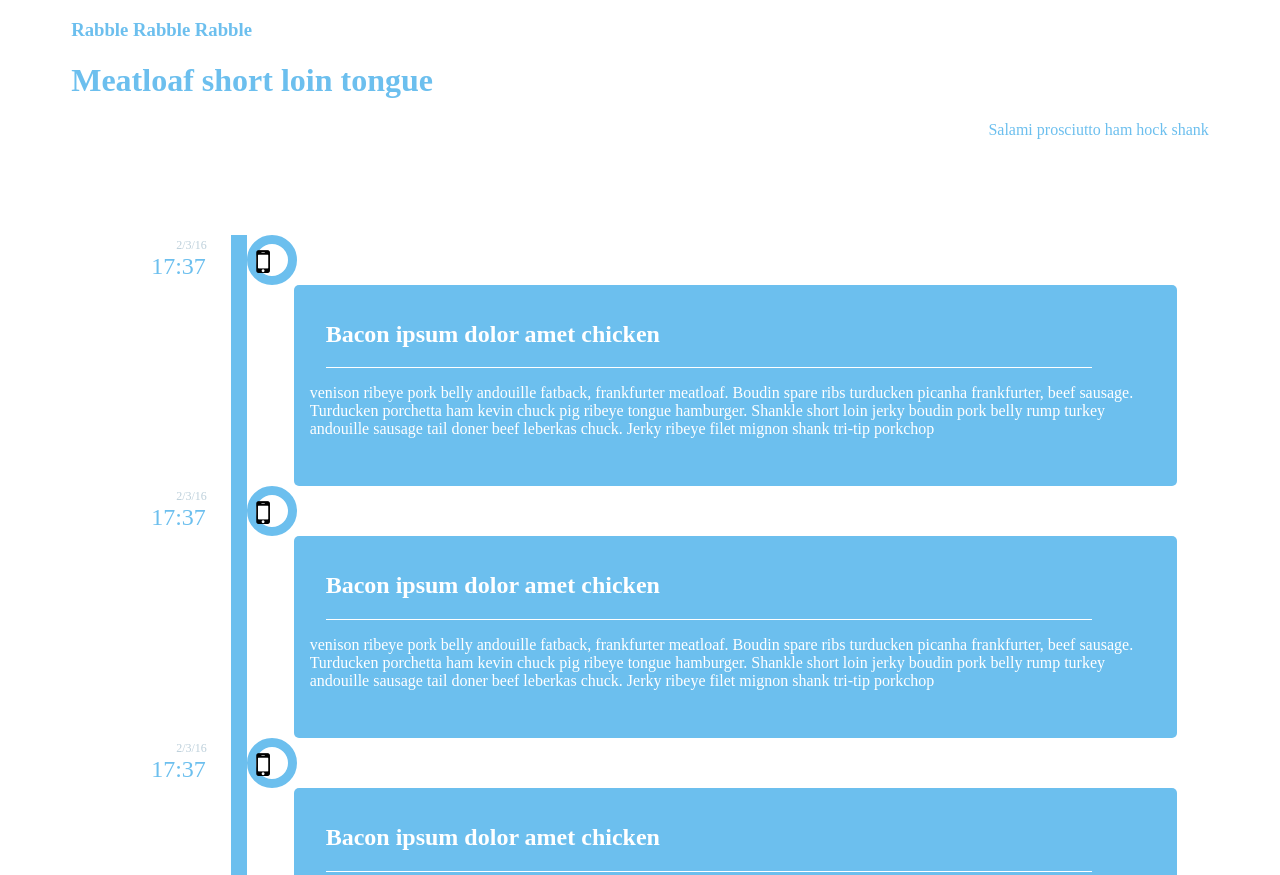
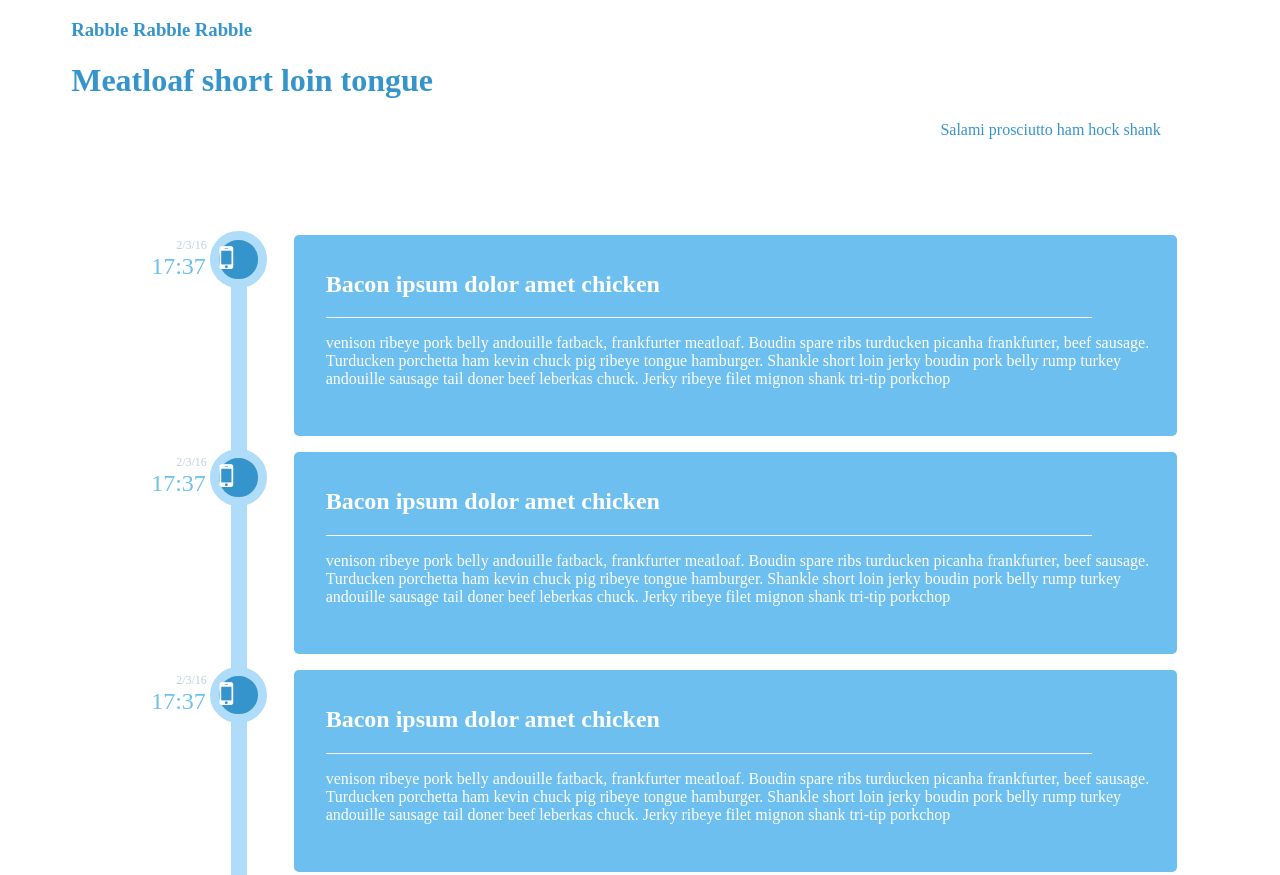
Before and after one commit to gturmel/vertical-timeline, a plain HTML site: page index.html in a window 1280 px wide. Shown: the top 875 px of the page. Drawn offline with Linux system fonts and the light colour scheme.

Commit message:
add style to icon

```diff
--- a/assets/style.css
+++ b/assets/style.css
@@ -2,7 +2,7 @@
 
 header {
   width: 90%;
-  color: #6cbfee;
+  color: #3594cb;
   margin-left: 5%;
   margin-bottom: 4em;
 }
@@ -16,6 +16,7 @@ nav {
   text-align: right;
   display: block;
   position: relative;
+  padding-right: 3em;
 }
 /*section. Having the ul wrapped in section means that I can set the
 padding/margin/whatever to hold all of the ul in to where I want it. Yessss*/
@@ -44,6 +45,7 @@ li {
   margin-left: 5%;
   padding: 1em;
   display: inline-block;
+  margin-bottom: 1em;
 }
 
 .meatheader {
@@ -82,21 +84,29 @@ h2 {
 p {
   margin-top: 1em;
   margin-bottom: 2em;
+  padding-left: 1em;
 }
 
 
 /*the line*/
 .border {
-  border-left: 1em solid #6cbfee;
+  border-left: 1em solid #afdcf8;
   margin-left: 8em;
-  padding-left:0;
+  padding-left: 0.08;
+
 }
+
 .icon {
   font-size: 2em;
-  border: 0.3em solid #6cbfee;
-  width: 1em;
-  height: 1em;
+  border: 0.3em solid #afdcf8;
+  width: 1.2em;
+  height: 1.2em;
   border-radius: 50%;
   padding: 0;
-
+  margin-left: -1.15em;
+  background-color: #3594cb;
+  color: white;
+  position: absolute;
+  margin-top: -0.1em;
+  /*padding-top: 1em;*/
 }
```
